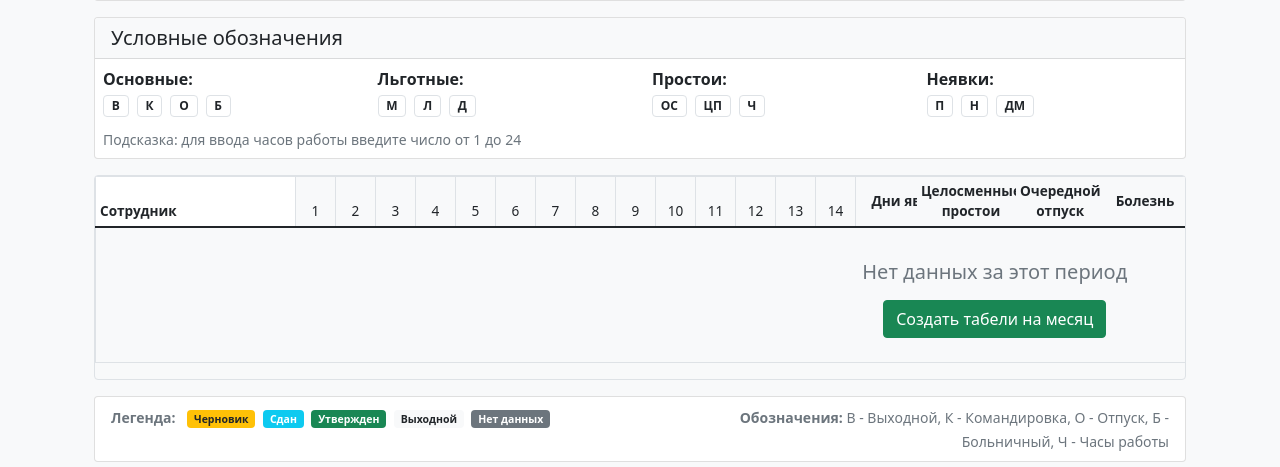
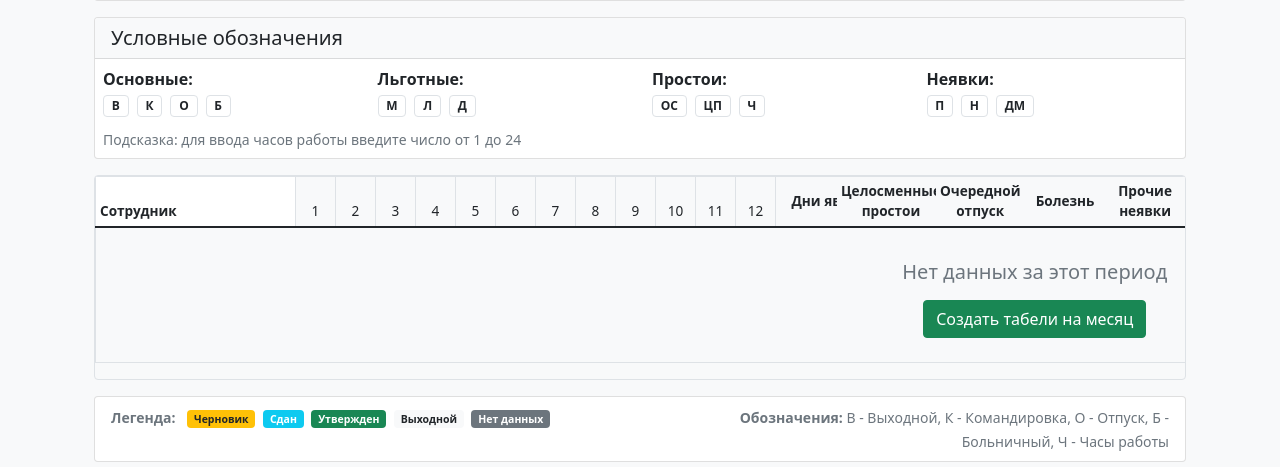
Before and after one commit to k1slee/worktime_tracking, a Django app: page /timesheet/monthly-table/ in a window 1280 px wide. Shown: the part 246-713 px from the top of the page. Run offline with Django 4.2, Linux system fonts and the light colour scheme; the visitor is signed in with stand-in values (Sample User, id 1); data comes from the database, SQL or seed files in the repository; data that the repository does not hold is empty.

Commit message:
добавлены прочие неявки + новые условные обозначения ДМ Г

```diff
--- a/apps/timesheet/models.py
+++ b/apps/timesheet/models.py
@@ -74,6 +74,8 @@ class Timesheet(models.Model):
         ('П', 'П - Прогул'),
         ('ЦП', 'ЦП - Целосменный прогул'),
         ('Ч', 'Ч - Часы работы'),
+        ('Г', 'Государственные обязанности'),  # или что означает Г
+        ('ДМ', 'День матери'),
     ]
 
     STATUS_CHOICES = [
@@ -111,6 +113,7 @@ class Timesheet(models.Model):
 
     def __str__(self):
         return f"{self.date} - {self.employee} - {self.value}"
+
 
     def clean(self):
         from django.core.exceptions import ValidationError
--- a/apps/timesheet/web_views.py
+++ b/apps/timesheet/web_views.py
@@ -366,6 +366,7 @@ def monthly_table_view(request):
     downtime_counts = {} # подсчет целосменных простоев
     vacation_counts = {}       # Очередной отпуск (О)
     illness_counts = {} # Болезнь
+    other_absence_counts = {}  # Прочие неявки (Г, ДМ, ОЖ, ОС)
 
     for ts in timesheets:
         day = ts.date.day
@@ -384,7 +385,7 @@ def monthly_table_view(request):
         }
 
         # Подсчет дней явок (предполагаем, что явка - это когда value не пустое и не равно кодам отсутствия)
-        if ts.value and ts.value not in ['В', 'О', 'Б', 'К']:
+        if ts.value and ts.value not in ['В', 'О', 'Б', 'К', 'ЦП', 'П', 'Н', 'ОС', 'Р', 'Г', 'ДМ', 'ОЖ']:
             if ts.employee_id not in attendance_counts:
                 attendance_counts[ts.employee_id] = 0
             attendance_counts[ts.employee_id] += 1
@@ -404,6 +405,12 @@ def monthly_table_view(request):
             if ts.employee_id not in illness_counts:
                 illness_counts[ts.employee_id] = 0
             illness_counts[ts.employee_id] += 1
+        #Прочие неявки
+        if ts.value in ['Г', 'ДМ', 'ОЖ', 'ОС']:
+            if ts.employee_id not in other_absence_counts:
+                other_absence_counts[ts.employee_id] = 0
+            other_absence_counts[ts.employee_id] += 1
+
 
     for employee in employees:
         employee_timesheets = timesheet_dict.get(employee.id, {})
@@ -417,6 +424,8 @@ def monthly_table_view(request):
         vacation_days = vacation_counts.get(employee.id, 0)
 
         illness_days = illness_counts.get(employee.id, 0)
+
+        other_absence_days = other_absence_counts.get(employee.id, 0)
 
         day_cells = []
         for day in days:
@@ -452,6 +461,7 @@ def monthly_table_view(request):
             'downtime_days': downtime_days,  # Добавляем целосменные простои
             'vacation_days': vacation_days,
             'illness_days': illness_days,
+            'other_absence_days': other_absence_days,
             'row_status': row_status,
             'employee_id': employee.id
         })
--- a/templates/timesheet/monthly_table.html
+++ b/templates/timesheet/monthly_table.html
@@ -404,6 +404,80 @@
     font-size: 1.1rem;
     font-weight: bold;
     color: #fd7e14;  /* Оранжевый цвет для болезни */
+}
+/* Стиль для столбца дней явок (обновить right) */
+.attendance-col {
+    background-color: #f8f9fa;
+    font-weight: bold;
+    text-align: center;
+    vertical-align: middle;
+    min-width: 80px;
+    position: sticky;
+    right: 320px;  /* Обновлено: было 240px, стало 320px */
+    z-index: 4;
+    box-shadow: -2px 0 2px rgba(0,0,0,0.1);
+}
+
+/* Стиль для столбца целосменных простоев (обновить right) */
+.downtime-col {
+    background-color: #f8f9fa;
+    font-weight: bold;
+    text-align: center;
+    vertical-align: middle;
+    min-width: 80px;
+    position: sticky;
+    right: 240px;  /* Обновлено: было 160px, стало 240px */
+    z-index: 4;
+    box-shadow: -2px 0 2px rgba(0,0,0,0.1);
+    border-left: 1px solid #dee2e6;
+}
+
+/* Стиль для столбца очередного отпуска (обновить right) */
+.vacation-col {
+    background-color: #f8f9fa;
+    font-weight: bold;
+    text-align: center;
+    vertical-align: middle;
+    min-width: 80px;
+    position: sticky;
+    right: 160px;  /* Обновлено: было 80px, стало 160px */
+    z-index: 4;
+    box-shadow: -2px 0 2px rgba(0,0,0,0.1);
+    border-left: 1px solid #dee2e6;
+}
+
+/* Стиль для столбца болезни (обновить right) */
+.illness-col {
+    background-color: #f8f9fa;
+    font-weight: bold;
+    text-align: center;
+    vertical-align: middle;
+    min-width: 80px;
+    position: sticky;
+    right: 80px;  /* Обновлено: было 0, стало 80px */
+    z-index: 4;
+    box-shadow: -2px 0 2px rgba(0,0,0,0.1);
+    border-left: 1px solid #dee2e6;
+}
+
+/* Стиль для столбца прочих неявок - НОВЫЙ */
+.other-absence-col {
+    background-color: #f8f9fa;
+    font-weight: bold;
+    text-align: center;
+    vertical-align: middle;
+    min-width: 80px;
+    position: sticky;
+    right: 0;  /* Теперь этот столбец крайний справа */
+    z-index: 4;
+    box-shadow: -2px 0 2px rgba(0,0,0,0.1);
+    border-left: 1px solid #dee2e6;
+}
+
+.other-absence-count {
+    font-size: 1.1rem;
+    font-weight: bold;
+    color: #6c757d;  /* Серый цвет для прочих неявок */
 }
 </style>
 {% endblock %}
@@ -613,6 +687,7 @@
                             <th class="downtime-col">Целосменные простои</th>
                             <th class="vacation-col">Очередной отпуск</th>
                             <th class="illness-col">Болезнь</th>
+                            <th class="other-absence-col">Прочие неявки</th>
                         </tr>
                     </thead>
                     <tbody>
@@ -707,10 +782,16 @@
                                 </div>
                                 <small class="text-muted">дней</small>
                             </td>
+                            <td class="other-absence-col">
+                                <div class="other-absence-count">
+                                    {{ row.other_absence_days }}
+                                </div>
+                                <small class="text-muted">дней</small>
+                            </td>
                         </tr>
                         {% empty %}
                         <tr>
-                            <td colspan="{{ days|length|add:5 }}" class="text-center py-4">
+                            <td colspan="{{ days|length|add:6 }}" class="text-center py-4">
                                 <div class="text-muted">
                                     <i class="bi bi-calendar-x" style="font-size: 2rem;"></i>
                                     <h5 class="mt-2">Нет данных за этот период</h5>
@@ -781,7 +862,7 @@
                         <input type="text" id="modalValue" class="form-control"
                                placeholder="Часы или код" maxlength="10">
                         <div class="form-text">
-                            Часы (1-24) или код: В, К, О, Б, Р, М, Н, ОС, П, ЦП, Ч
+                            Часы (1-24) или код: В, К, О, Б, Р, М, Н, ОС, П, ЦП, Ч, Г, ДМ
                         </div>
                     </div>
                     <div class="mb-3">
@@ -815,7 +896,7 @@
                     <input type="text" id="bulkValue" class="form-control"
                            placeholder="Часы или код" maxlength="10">
                     <div class="form-text">
-                        Часы (1-24) или код: В, К, О, Б, Р, М, Н, ОС, П, ЦП, Ч
+                        Часы (1-24) или код: В, К, О, Б, Р, М, Н, ОС, П, ЦП, Ч, Г, ДМ
                     </div>
                 </div>
                 <div class="mb-3">
@@ -1313,7 +1394,7 @@
                 }
             } else {
                 // Проверка на допустимые коды
-                const allowedCodes = ['В', 'К', 'О', 'Б', 'Р', 'ОЖ', 'М', 'Т', 'Н', 'ОС', 'П', 'ЦП', 'Ч'];
+                const allowedCodes = ['В', 'К', 'О', 'Б', 'Р', 'ОЖ', 'М', 'Т', 'Н', 'ОС', 'П', 'ЦП', 'Ч', 'Г', 'ДМ'];
                 if (!allowedCodes.includes(value)) {
                     alert('Недопустимое условное обозначение. Допустимые: ' + allowedCodes.join(', '));
                     return false;
```
